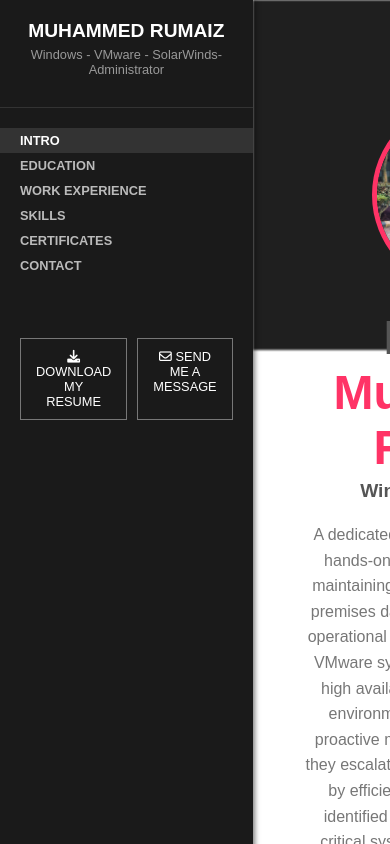
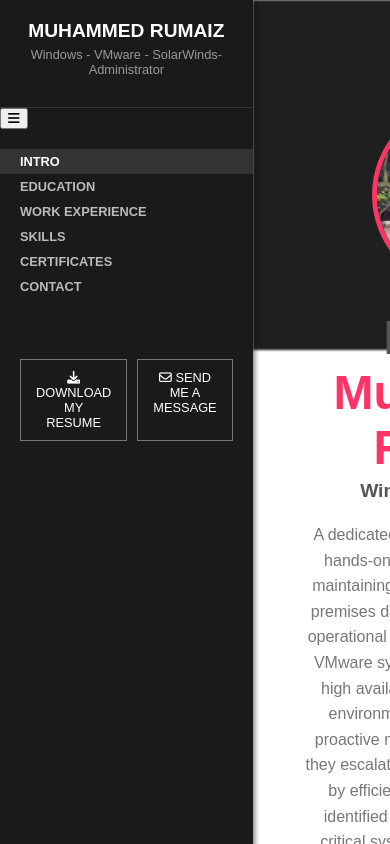
Before and after one commit to Rum-aiz/Rum-aiz, a plain HTML site: page index.html in a window 390 px wide. Both pictures are taken after a click on the link "INTRO". Shown: the top 844 px of the page. Drawn offline with Linux system fonts and the light colour scheme.

Commit message:
Update index.html
for mobile view

```diff
--- a/index.html
+++ b/index.html
@@ -17,7 +17,11 @@
                 <p>Windows - VMware - SolarWinds- Administrator</p>
             </div>
 
-            <nav class="sidebar-nav">
+            <button id="menu-toggle" aria-expanded="false" aria-controls="main-nav" class="mobile-only">
+                <i class="fas fa-bars"></i>
+            </button>
+
+            <nav class="sidebar-nav" id="main-nav">
                 <ul>
                     <li><a href="#intro">INTRO</a></li>
                     <li><a href="#education">EDUCATION</a></li>
@@ -210,5 +214,33 @@
         </main>
     </div>
 
+    <script>
+        document.addEventListener('DOMContentLoaded', function() {
+            const toggleButton = document.getElementById('menu-toggle');
+            const navMenu = document.getElementById('main-nav');
+
+            if (toggleButton && navMenu) {
+                toggleButton.addEventListener('click', function() {
+                    // Toggles the 'hidden-mobile' class, which is what your CSS uses to hide/show the menu
+                    navMenu.classList.toggle('hidden-mobile');
+
+                    const isExpanded = toggleButton.getAttribute('aria-expanded') === 'true';
+                    toggleButton.setAttribute('aria-expanded', !isExpanded);
+                });
+
+                // Auto-close menu when a link is clicked
+                const menuLinks = navMenu.querySelectorAll('a');
+                menuLinks.forEach(link => {
+                    link.addEventListener('click', function() {
+                        // Check if the screen is mobile size before auto-closing (900px is the breakpoint)
+                        if (window.innerWidth <= 900) {
+                            navMenu.classList.add('hidden-mobile');
+                            toggleButton.setAttribute('aria-expanded', 'false');
+                        }
+                    });
+                });
+            }
+        });
+    </script>
 </body>
 </html>
```
